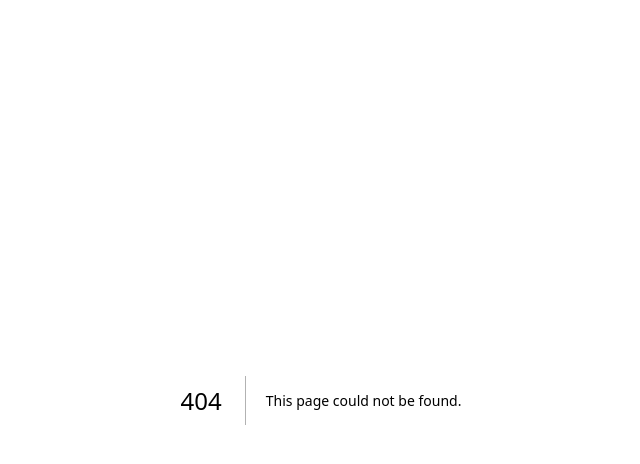
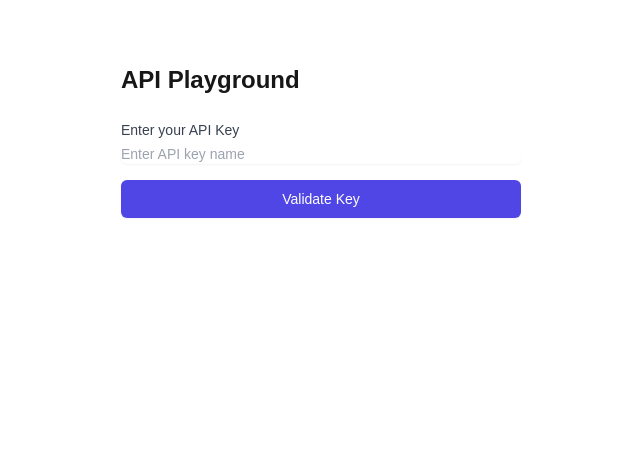
Before and after one commit to gabrielgs44/dandi, a Next.js app: page /playground in a window 1280 px wide. Before the commit this address had no page. Shown: the top 464 px of the page, without its empty margins (319-959 px from the left). Built offline with nearby package versions, Linux system fonts and the light colour scheme.

Commit message:
implementing the playground page and validate-key

```diff
--- /dev/null
+++ b/app/api/validate-key/route.ts
@@ -0,0 +1,75 @@
+import { createClient } from '@supabase/supabase-js'
+import { NextResponse } from 'next/server'
+import { ApiKey } from '@/app/types/api'
+
+// Initialize Supabase client
+const supabase = createClient(
+  process.env.NEXT_PUBLIC_SUPABASE_URL!,
+  process.env.NEXT_PUBLIC_SUPABASE_ANON_KEY!
+)
+
+export async function POST(request: Request) {
+  try {
+    const { apiKey } = await request.json()
+
+    // Query Supabase for the API key using the name field
+    const { data: apiKeys, error } = await supabase
+      .from('api_keys')
+      .select('*')
+      .eq('name', apiKey)
+      .single()
+
+    if (error) {
+      console.error('Supabase error:', error)
+      return new NextResponse(
+        JSON.stringify({
+          success: false,
+          message: 'Error validating API key'
+        }),
+        {
+          status: 500,
+          headers: { 'Content-Type': 'application/json' }
+        }
+      )
+    }
+
+    if (apiKeys) {
+      // API key exists and is valid
+      return new NextResponse(
+        JSON.stringify({
+          success: true,
+          message: 'API key is valid',
+          key: apiKeys
+        }),
+        {
+          status: 200,
+          headers: { 'Content-Type': 'application/json' }
+        }
+      )
+    } else {
+      // API key not found
+      return new NextResponse(
+        JSON.stringify({
+          success: false,
+          message: 'Invalid API key'
+        }),
+        {
+          status: 401,
+          headers: { 'Content-Type': 'application/json' }
+        }
+      )
+    }
+  } catch (error) {
+    console.error('Validation error:', error)
+    return new NextResponse(
+      JSON.stringify({
+        success: false,
+        message: 'Server error during validation'
+      }),
+      {
+        status: 500,
+        headers: { 'Content-Type': 'application/json' }
+      }
+    )
+  }
+}
--- a/app/components/Sidebar.tsx
+++ b/app/components/Sidebar.tsx
@@ -68,7 +68,7 @@ const Sidebar = ({ isOpen, toggleSidebar }: SidebarProps) => {
             <span>Research Reports</span>
           </Link>
 
-          <Link href="/api-playground" className="flex items-center p-2 text-gray-700 hover:bg-gray-100 rounded-md">
+          <Link href="/playground" className="flex items-center p-2 text-gray-700 hover:bg-gray-100 rounded-md">
             <CodeBracketIcon className="h-5 w-5 mr-3" />
             <span>API Playground</span>
           </Link>
--- /dev/null
+++ b/app/playground/page.tsx
@@ -0,0 +1,99 @@
+'use client'
+import { useState } from 'react'
+import { useRouter } from 'next/navigation'
+import { Toast } from '../components/Toast'
+import { ApiKey } from '../types/api'
+
+export default function PlaygroundPage() {
+  const [apiKey, setApiKey] = useState('')
+  const [showToast, setShowToast] = useState(false)
+  const [toastMessage, setToastMessage] = useState('')
+  const [toastType, setToastType] = useState<'success' | 'error'>('success')
+  const [isLoading, setIsLoading] = useState(false)
+  const router = useRouter()
+
+  const handleSubmit = async (e: React.FormEvent) => {
+    e.preventDefault()
+    setIsLoading(true)
+
+    try {
+      const response = await fetch('/api/validate-key', {
+        method: 'POST',
+        headers: {
+          'Content-Type': 'application/json',
+        },
+        body: JSON.stringify({ apiKey }),
+      })
+
+      const data = await response.json()
+
+      if (response.status === 200) {
+        // Store the validated API key in session storage for protected routes
+        sessionStorage.setItem('validatedApiKey', apiKey)
+
+        setToastType('success')
+        setToastMessage('Valid API key, /protected can be accessed')
+        setShowToast(true)
+        setTimeout(() => {
+          router.push('/protected')
+        }, 1000)
+      } else {
+        setToastType('error')
+        setToastMessage(data.message || 'Invalid API Key')
+        setShowToast(true)
+      }
+    } catch (error) {
+      console.error('Error during validation:', error)
+      setToastType('error')
+      setToastMessage('Error validating API key')
+      setShowToast(true)
+    } finally {
+      setIsLoading(false)
+    }
+  }
+
+  return (
+    <div className="max-w-md mx-auto mt-10 p-6">
+      <h1 className="text-2xl font-bold mb-6">API Playground</h1>
+      <form onSubmit={handleSubmit} className="space-y-4">
+        <div>
+          <label htmlFor="apiKey" className="block text-sm font-medium text-gray-700">
+            Enter your API Key
+          </label>
+          <input
+            type="text"
+            id="apiKey"
+            value={apiKey}
+            onChange={(e) => setApiKey(e.target.value)}
+            className="mt-1 block w-full rounded-md border-gray-300 shadow-sm focus:border-indigo-500 focus:ring-indigo-500 sm:text-sm"
+            placeholder="Enter API key name"
+            required
+            disabled={isLoading}
+          />
+        </div>
+        <button
+          type="submit"
+          disabled={isLoading}
+          className={`
+            w-full flex justify-center py-2 px-4 border border-transparent rounded-md shadow-sm text-sm font-medium text-white
+            ${isLoading
+              ? 'bg-indigo-400 cursor-not-allowed'
+              : 'bg-indigo-600 hover:bg-indigo-700'
+            }
+            focus:outline-none focus:ring-2 focus:ring-offset-2 focus:ring-indigo-500
+          `}
+        >
+          {isLoading ? 'Validating...' : 'Validate Key'}
+        </button>
+      </form>
+
+      {showToast && (
+        <Toast
+          message={toastMessage}
+          type={toastType}
+          onClose={() => setShowToast(false)}
+        />
+      )}
+    </div>
+  )
+}
--- /dev/null
+++ b/app/protected/page.tsx
@@ -0,0 +1,10 @@
+export default function ProtectedPage() {
+  return (
+    <div className="max-w-md mx-auto mt-10 p-6">
+      <h1 className="text-2xl font-bold mb-6">Protected Page</h1>
+      <p className="text-gray-600">
+        This is a protected page that can only be accessed with a valid API key.
+      </p>
+    </div>
+  )
+}
```
